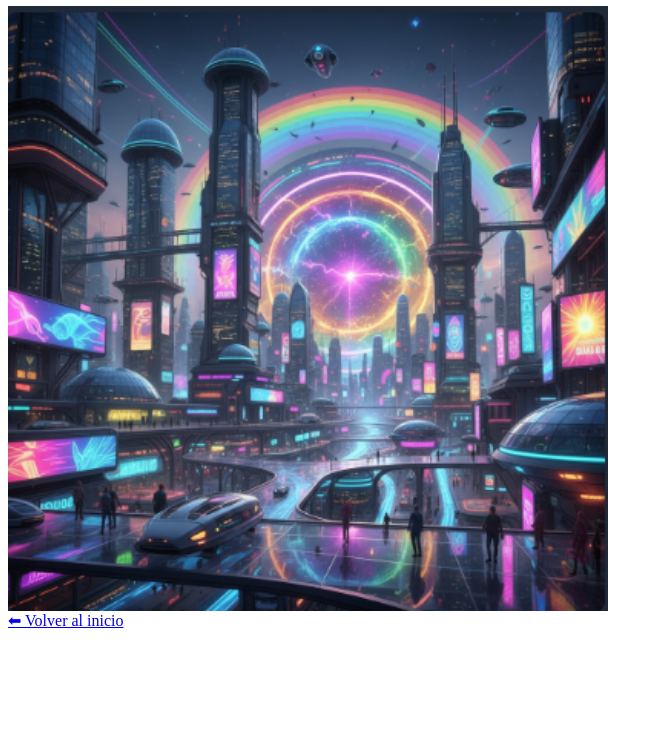
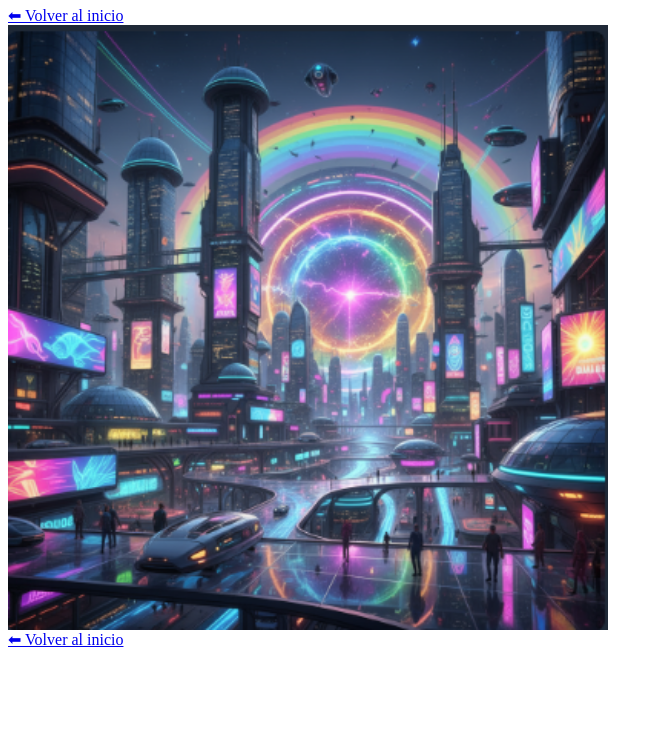
Before and after one commit to mariaramirez03est-crypto/mariaramirez03est-crypto.github.io, a plain HTML site: page PROMT3.html in a window 1280 px wide. Shown: the part 60-800 px from the top of the page, without its empty margins (0-663 px from the left). Drawn offline with Linux system fonts and the light colour scheme.

Commit message:
Update PROMT3.html

```diff
--- a/PROMT3.html
+++ b/PROMT3.html
@@ -9,6 +9,8 @@
 
     <h1>Imagen generada con IA - PROMT 3</h1>
 
+    <a href="index.html">⬅ Volver al inicio</a>
+    <br>
     <img src="Ciudadfuturista.png" alt="Imagen de ciudad futurista"= width="600">
     <br>
     <a href="index.html">⬅ Volver al inicio</a>
```
